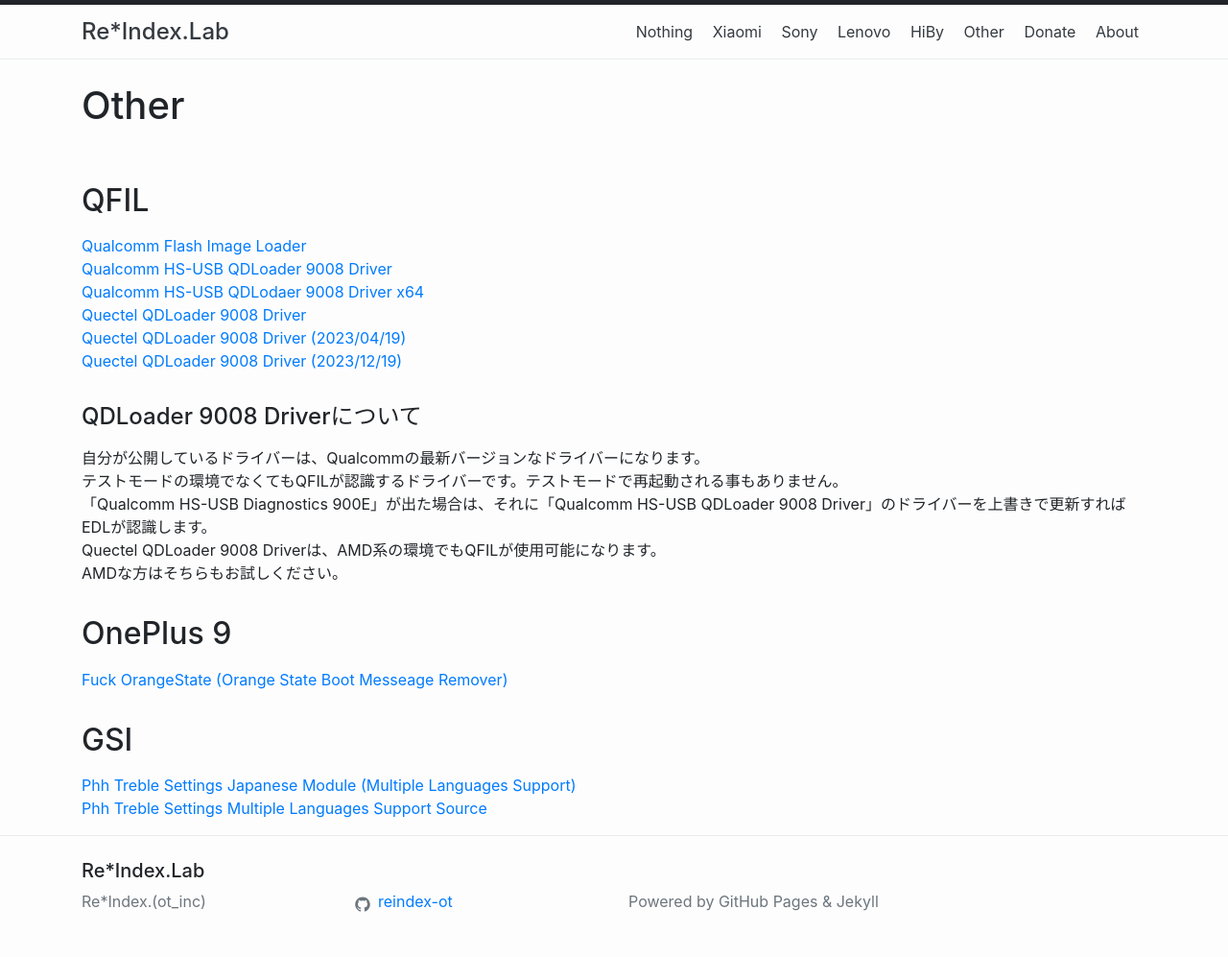
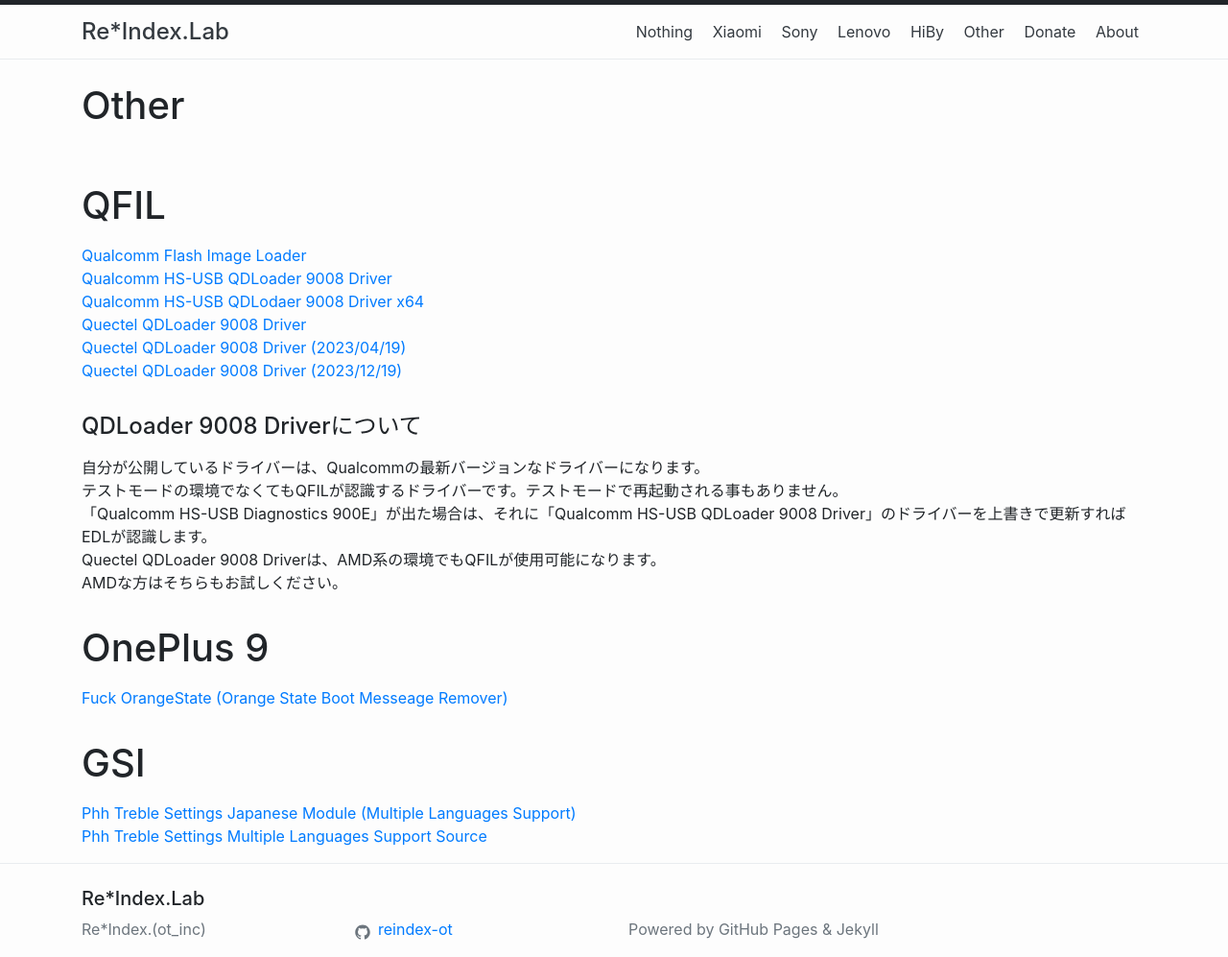
Before and after one commit to reindex-ot/reindex-ot.github.io, a Jekyll site: the page built from other.md, in a window 1280 px wide. Shown: the whole page at 96% size. Built offline with Jekyll 4.4.1, drawn with Linux system fonts in a browser that asks for light colours; before the commit the page ends 969 px from its top, so only the background shows below that.

```diff
--- a/other.md
+++ b/other.md
@@ -4,7 +4,7 @@ title: Other
 permalink: /other/
 ---
 
-## QFIL
+# QFIL
 [Qualcomm Flash Image Loader](https://mega.nz/file/ypBG1ZzI#bw8D7p_48WpN7agvxwVH94XkzpGNXnWMk2zH6kupOS8)<br>
 [Qualcomm HS-USB QDLoader 9008 Driver](https://mega.nz/file/O4ZVSA6a#uK7003-5sLr0ISy37pNzoNwwBGDFqRW8HFMAUppVIyE)<br>
 [Qualcomm HS-USB QDLodaer 9008 Driver x64](https://github.com/reindex-ot/reindex-ot.github.io/raw/main/edl_driver/Qualcomm_HS-USB_Drivers_x64_v2.1.2.2.zip)<br>
@@ -19,9 +19,9 @@ permalink: /other/
 Quectel QDLoader 9008 Driverは、AMD系の環境でもQFILが使用可能になります。<br>
 AMDな方はそちらもお試しください。<br>
 
-## OnePlus 9
+# OnePlus 9
 [Fuck OrangeState (Orange State Boot Messeage Remover)](https://drive.google.com/file/d/1MUlZYzqKGtAV4iqjjWHT4MMQe906LvmV/view?usp=sharing)<br>
 
-## GSI
+# GSI
 [Phh Treble Settings Japanese Module (Multiple Languages Support)](https://github.com/reindex-ot/TrebleApp_Japanese)<br>
 [Phh Treble Settings Multiple Languages Support Source](https://github.com/exthmui-10-treble/treble_app)
```
